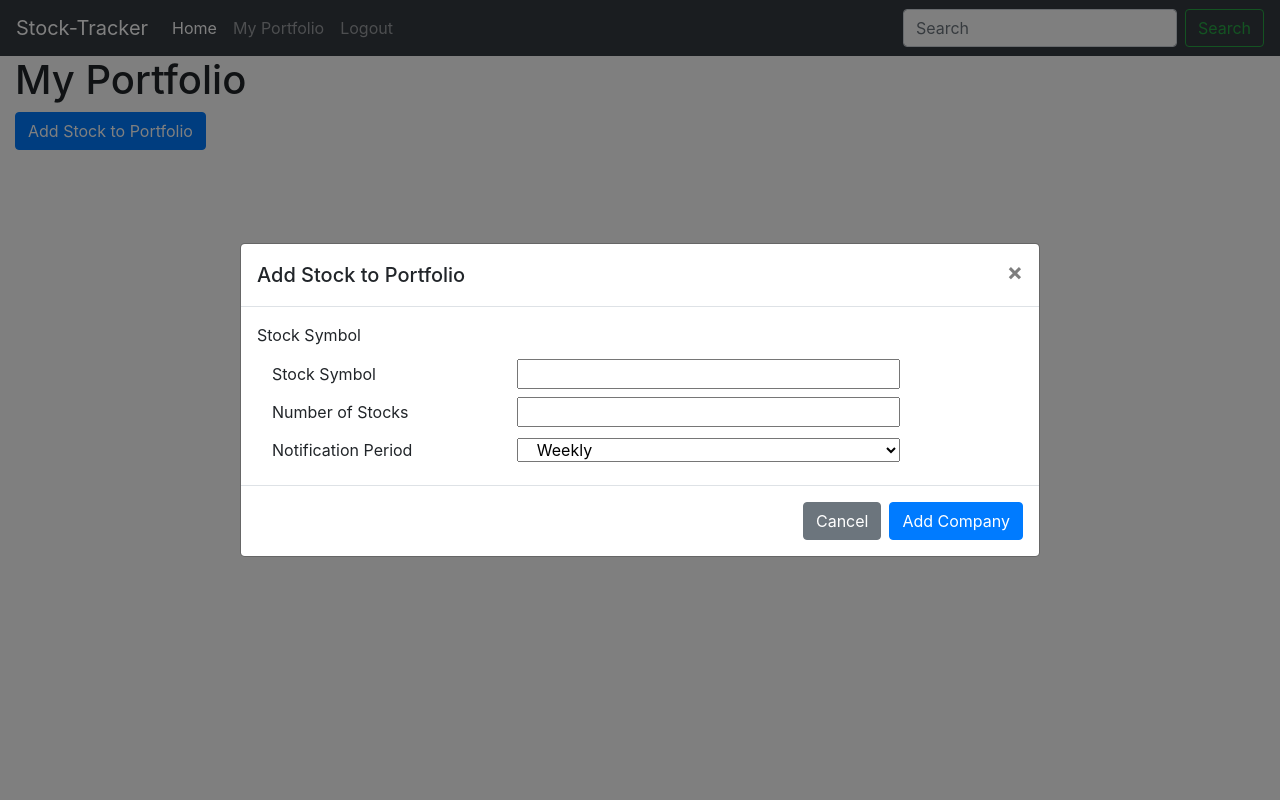
After one commit to clay099/stock-tracker, a Flask app: page /user in a window 1280 px wide, after a click on "Add Stock to Portfolio". The commit adds this page. Run offline with Flask 2, Linux system fonts and the light colour scheme; the visitor is signed in with stand-in values (Sample User, id 1); data comes from the database, SQL or seed files in the repository; parts of the project's set-up code (start-up, migrations or seed data) failed here and were passed over; some libraries are stand-ins or nearby versions.

Commit message:
add stock functionality

```diff
--- a/app.py
+++ b/app.py
@@ -1,15 +1,15 @@
 import os
 
-from flask import Flask, render_template, request, flash, redirect, session, g, url_for, abort
+from flask import Flask, render_template, request, flash, redirect, session, url_for, abort
 from flask_debugtoolbar import DebugToolbarExtension
 from flask_login import LoginManager, logout_user, current_user, login_user, login_required
 from sqlalchemy.exc import IntegrityError
 
-import finnhub
-from secrets import API_KEY, APP_KEY
+from secrets import APP_KEY
 
-from models import db, connect_db, User, Stock, User_Stock
-from forms import NewUserForm, LoginForm, Stock, UserStockForm
+from models import db, connect_db, User, Stock, User_Stock, finnhub_client
+from forms import NewUserForm, LoginForm, NewStockForm
+
 
 app = Flask(__name__)
 
@@ -23,17 +23,8 @@ app.config["SECRET_KEY"] = os.environ.get('SECRET_KEY', APP_KEY)
 toolbar = DebugToolbarExtension(app)
 
 connect_db(app)
-# db.drop_all()
 # db.create_all()
 
-# Configure API key
-configuration = finnhub.Configuration(
-    api_key={
-        'token': API_KEY
-    }
-)
-
-finnhub_client = finnhub.DefaultApi(finnhub.ApiClient(configuration))
 
 # Configure Flask-Login
 login_manager = LoginManager()
@@ -61,6 +52,7 @@ def homepage():
     return render_template('home.html')
 
 
+# ************auth routes************
 @app.route('/login', methods=['GET', 'POST'])
 def login():
 
@@ -74,7 +66,7 @@ def login():
             return redirect(url_for('homepage'))
 
         flash("Invalid credentials.", 'danger')
-    return render_template('login.html', form=form)
+    return render_template('auth/login.html', form=form)
 
 
 @app.route('/signup', methods=['GET', 'POST'])
@@ -98,11 +90,11 @@ def signup():
 
             flash('User Created', 'success')
 
-            return redirect(url_for('login'))
+            return redirect(url_for('portfolio'))
 
         flash('Username is already taken', 'danger')
 
-    return render_template('signup.html', form=form)
+    return render_template('auth/signup.html', form=form)
 
 
 @app.route('/logout')
@@ -111,3 +103,37 @@ def logout():
     logout_user()
     flash("You have been logged out", "success")
     return redirect(url_for('login'))
+
+
+# ************user routes************
+
+@app.route('/user')
+@login_required
+def portfolio():
+
+    form = NewStockForm(notification_period='weekly')
+    return render_template('user/index.html', form=form)
+
+
+@app.route('/user/add', methods=['POST'])
+@login_required
+def add_stock():
+
+    form = NewStockForm()
+    if form.validate_on_submit():
+        user_id = current_user.id
+
+        new_stock = User_Stock.add_stock(
+            user_id,
+            form.stock_symbol.data,
+            form.stock_num.data,
+            form.notification_period.data)
+
+        if new_stock:
+            db.session.commit()
+            flash('Stock added', 'success')
+            return redirect(url_for('portfolio'))
+
+        flash('error occurred', 'danger')
+
+    return redirect(url_for('homepage'))
--- a/forms.py
+++ b/forms.py
@@ -1,7 +1,7 @@
 from flask_wtf import FlaskForm
 from wtforms_alchemy import model_form_factory
 from models import db, User, Stock, User_Stock
-from wtforms import StringField, PasswordField, RadioField
+from wtforms import StringField, PasswordField, SelectField, IntegerField
 from wtforms.validators import DataRequired
 
 BaseModelForm = model_form_factory(FlaskForm)
@@ -26,13 +26,10 @@ class LoginForm(FlaskForm):
     password = PasswordField('Password', validators=[DataRequired()])
 
 
-class Stock(ModelForm):
-    """stock form"""
-    class Meta:
-        model = Stock
+class NewStockForm(FlaskForm):
+    """add a new stock form"""
 
-
-class UserStockForm(ModelForm):
-    """user stock form"""
-    class Meta:
-        model = User_Stock
+    stock_symbol = StringField('Stock Symbol', validators=[DataRequired()])
+    stock_num = IntegerField('Number of Stocks')
+    notification_period = SelectField("Notification Period", choices=[
+        ('daily', 'Daily'), ('weekly', 'Weekly'), ('monthly', 'Monthly')])
--- a/templates/login.html
+++ b/templates/auth/login.html
@@ -7,7 +7,7 @@
 <h1>Login</h1>
 
 <form method="POST">
-    {% include '_form.html' %}
+    {% include 'auth/_form.html' %}
 
     <button class="btn btn-primary mt-2" type="submit">Login</button>
 </form>
--- a/templates/signup.html
+++ b/templates/auth/signup.html
@@ -7,7 +7,7 @@
 <h1>Sign Up</h1>
 
 <form method="POST">
-    {% include '_form.html' %}
+    {% include 'auth/_form.html' %}
 
     <button class="btn btn-primary mt-2" type="submit">Register</button>
 </form>
--- a/templates/base.html
+++ b/templates/base.html
@@ -22,15 +22,21 @@
             <li class="nav-item active">
                 <a class="nav-link" href="/">Home</a>
             </li>
+            {% if not current_user.username %}
             <li class="nav-item">
-                <a class="nav-link" href="/login">Login</a>
+                <a class="nav-link" href="{{ url_for('login') }}">Login</a>
             </li>
             <li class="nav-item">
-                <a class="nav-link" href="/signup">Sign up</a>
+                <a class="nav-link" href="{{ url_for('signup') }}">Sign up</a>
+            </li>
+            {% else %}
+            <li class="nav-item">
+                <a class="nav-link" href="{{ url_for('portfolio') }}">My Portfolio</a>
             </li>
             <li class="nav-item">
-                <a class="nav-link" href="/ogout">Logout</a>
+                <a class="nav-link" href="{{ url_for('logout') }}">Logout</a>
             </li>
+            {% endif %}
         </ul>
         <form class="form-inline my-2 my-lg-0">
             <input class="form-control mr-sm-2" type="search" placeholder="Search" aria-label="Search">
--- /dev/null
+++ b/templates/user/_add_stock_modal.html
@@ -0,0 +1,21 @@
+<div class="modal fade" id="add-to-portfolio" tabindex="-1" role="dialog">
+    <div class="modal-dialog modal-dialog-centered modal-lg" role="document">
+        <div class="modal-content">
+            <div class="modal-header">
+                <h5 class="modal-title" id="exampleModalLongTitle">Add Stock to Portfolio</h5>
+                <button type="button" class="close" data-dismiss="modal" aria-label="Close">
+                    <span aria-hidden="true">&times;</span>
+                </button>
+            </div>
+            <form method="POST" action="/user/add">
+                <div class="modal-body">
+                    {% include 'user/_form.html' %}
+                </div>
+                <div class="modal-footer">
+                    <button type="button" class="btn btn-secondary" data-dismiss="modal">Cancel</button>
+                    <button type="submit" class="btn btn-primary">Add Company</button>
+                </div>
+            </form>
+        </div>
+    </div>
+</div>
--- /dev/null
+++ b/templates/user/_form.html
@@ -0,0 +1,19 @@
+{{ form.hidden_tag() }}
+
+{{ form.stock_symbol.label }}
+{% for field in form if field.widget.input_type !='hidden' %}
+
+<div class="form-group-row justify-content-start">
+    {{ field.label(class_='col-md-4 col-form-label') }}
+    {{ field(class_='col-md-6')  }}
+
+    {% if field.errors %}
+    {% for err in field.errors %}
+    <small class="form-text text-danger  col-md-2">
+        {{ err }}
+    </small>
+    {% endfor %}
+    {% endif %}
+</div>
+
+{% endfor %}
--- /dev/null
+++ b/templates/user/index.html
@@ -0,0 +1,17 @@
+{% extends 'base.html' %}
+
+{% block title %}{{current_user.username}} Portfolio{% endblock %}
+
+{% block content %}
+
+<h1>My Portfolio</h1>
+
+<!-- Button trigger modal -->
+<button type="button" class="btn btn-primary" data-toggle="modal" data-target="#add-to-portfolio">
+    Add Stock to Portfolio
+</button>
+
+<!-- Modal -->
+{% include 'user/_add_stock_modal.html' %}
+
+{% endblock %}
```
Also changed, not shown: models.py (+54 -9 lines), templates/auth/_form.html (renamed from templates/_form.html).
